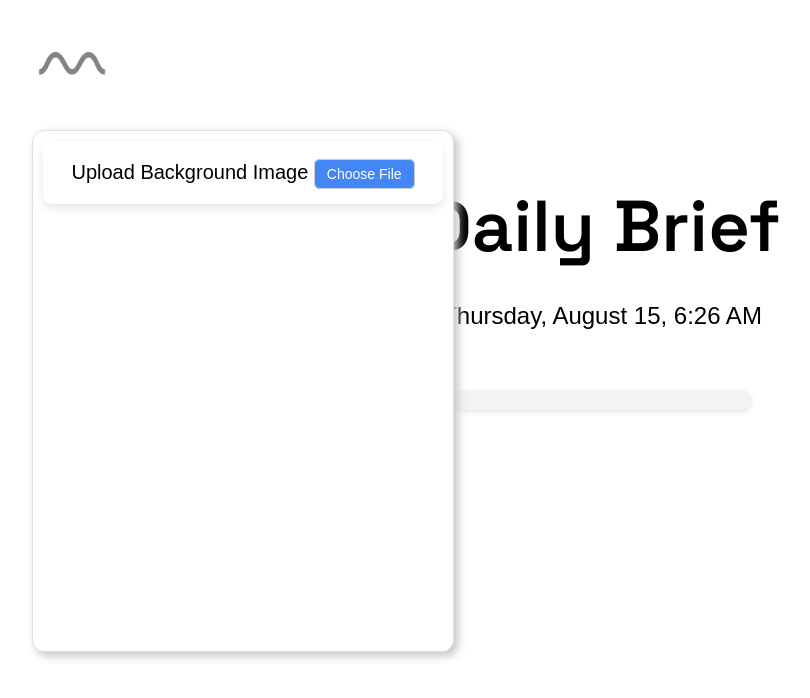
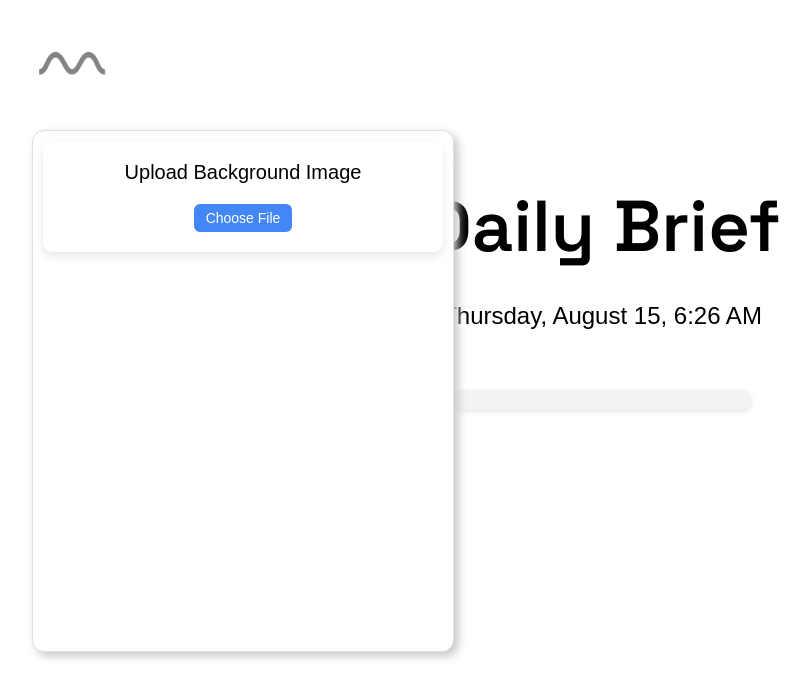
Before and after one commit to jakemarsdenn/Daily-Brief, a browser extension: page src/index.html in a window 1280 px wide. Both pictures are taken after a click on the button 110 px from the left and 65 px from the top of the page. Shown: the whole page, without its empty margins (38-848 px from the left). Drawn offline with nearby package versions, Linux system fonts and the light colour scheme; a web font is replaced by a local one.

Commit message:
UI changes

```diff
--- a/src/index.html
+++ b/src/index.html
@@ -73,14 +73,15 @@
     </div>
 
     <div id="settings-panel" style="display: none;">
-        <div id="upload-container">
+        <div id="container">
             <span>Upload Background Image</span>
-            <label for="upload-image-button" id="upload-image-btn">Choose File</label>
-            <input type="file" id="upload-image-button" accept="image/*">
-            <br>
-            <button id="remove-image-button">
-                <span class="material-symbols-outlined" id="remove-image-icon">delete</span>
-            </button>
+            <div id="upload-buttons">
+                <label for="upload-image-button" id="upload-image-btn">Choose File</label>
+                <input type="file" id="upload-image-button" accept="image/*">
+                <button id="remove-image-button">
+                    <span class="material-symbols-outlined" id="remove-image-icon">delete</span>
+                </button>
+            </div>
         </div>
     </div>
 
--- a/src/static/css/main.css
+++ b/src/static/css/main.css
@@ -19,7 +19,6 @@ body {
     display: flex;
     flex-direction: column;
     align-items: center;
-    justify-content: flex-start;
     margin: 0;
     height: 100vh;
     overflow: hidden;
--- a/src/static/css/settings.css
+++ b/src/static/css/settings.css
@@ -23,7 +23,7 @@
     align-items: center;
 }
 
-#upload-container {
+#container {
     text-align: center;
     background-color: rgba(255, 255, 255, 0.8);
     padding: 20px;
@@ -32,6 +32,16 @@
     font-family: var(--smooth), serif;
     font-size: 20px;
     font-weight: 100;
+    display: flex;
+    flex-direction: column;
+    align-items: center;
+}
+
+#upload-buttons {
+    display: flex;
+    align-items: center;
+    gap: 10px;
+    margin-top: 20px;
 }
 
 input[type="file"] {
@@ -44,11 +54,11 @@ input[type="file"] {
     font-weight: 100;
     background-color: #4287f5;
     color: white;
-    border: 1px solid #ccc;
+    border: none;
     border-radius: 6px;
-    margin-top: 20px;
     padding: 6px 12px;
     cursor: pointer;
+    position: relative;
 }
 
 #remove-image-button {
@@ -58,6 +68,8 @@ input[type="file"] {
     border-radius: 6px;
     padding: 4px;
     cursor: pointer;
+    position: absolute;
+    right: 125px;
 }
 
 #remove-image-icon {
```
